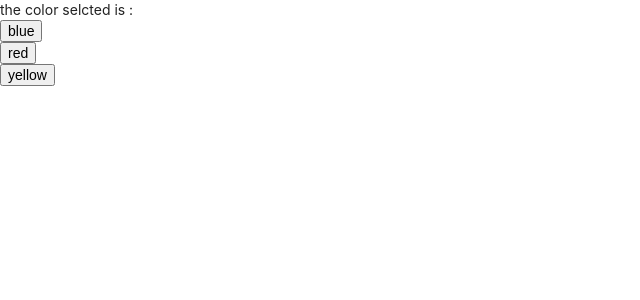
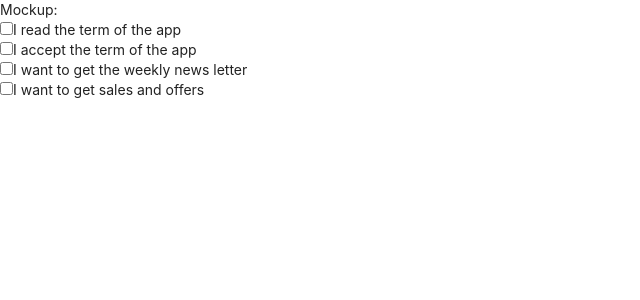
Before and after one commit to sahrghaneem/React, a React (Create React App) app in the folder my-app/: page / in a window 1280 px wide. Shown: the top 300 px of the page, without its empty margins (0-640 px from the left). Built offline with nearby package versions, Linux system fonts and the light colour scheme.

Commit message:
solve 11.2

```diff
--- a/my-app/src/App.js
+++ b/my-app/src/App.js
@@ -13,7 +13,8 @@
 //import Circle from "./components/question8.3/8.3"
 //import Spain from "./components/question9.1/9.1";
 //import Jokes from "./components/question12.1/12.1"
-import ChangeColor from "./components/question11.1/11.1"
+//import ChangeColor from "./components/question11.1/11.1"
+import Check from "./components/question11.2/11.2"
 function App() {
   return (
       // <Sahr/>
@@ -32,7 +33,8 @@ function App() {
     //<Circle/>
     //<Spain/>
    // <Jokes/>
-    <ChangeColor/>
+   // <ChangeColor/>
+   <Check/>
   );
 }
 
--- /dev/null
+++ b/my-app/src/components/question11.2/11.2.js
@@ -0,0 +1,20 @@
+import React from "react";
+
+export default function Check(){
+  return(
+
+    <div className='check'>
+
+    Mockup:
+
+    <div className='checkbox'><input type="checkbox" id="checkbox" name="checkbox" value="a"/>I read the term of the app </div>
+
+    <input type="checkbox" id="checkbox" name="checkbox" value="b"/>I accept the term of the app
+
+    <div><input type="checkbox" id="checkbox" name="checkbox" value="c"/>I want to get the weekly news letter</div>
+
+    <input type="checkbox" id="checkbox" name="checkbox" value="d"/>I want to get sales and offers
+
+    </div>
+  )
+}
```
